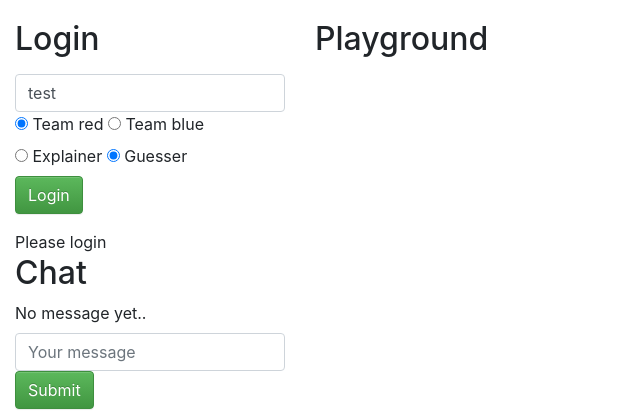
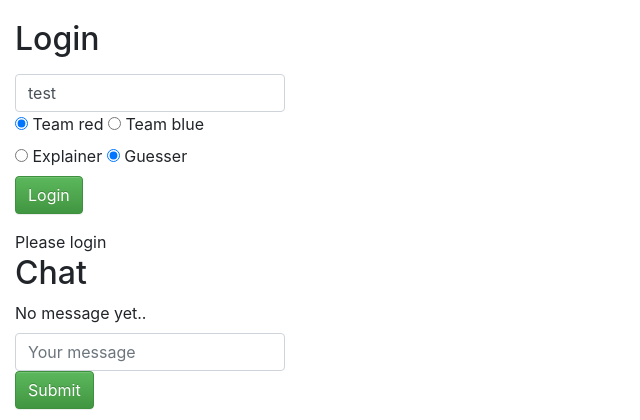
Before and after one commit to dieret/codenames, a Flask app: page / in a window 1440 px wide. Shown: the top 420 px of the page, without its empty margins (0-640 px from the left). Run offline with Flask 2, Linux system fonts and the light colour scheme; parts of the project's set-up code (start-up, migrations or seed data) failed here and were passed over; some libraries are stand-ins or nearby versions.

Commit message:
Remove padding; fix error message

```diff
--- a/main.py
+++ b/main.py
@@ -141,7 +141,7 @@ def handle_tile_clicked_event(json):
         ask_all_sessions_to_request_playground_update()
         # todo: If bomb, the game should be over
     else:
-        msg = f"Tile clicking ignored, because user {user.nameastin} is not " \
+        msg = f"Tile clicking ignored, because user {user.name} is not " \
               f"of role 'guesser', but of role '{user.role}'."
         app.logger.info(msg)
 
--- a/static/css/main.css
+++ b/static/css/main.css
@@ -93,7 +93,7 @@ body {
 
 .container.playground {
     margin-left: 300px;
-    padding-top: 20px;
+    /*padding-top: 20px;*/
 }
 
 
--- a/templates/session.html
+++ b/templates/session.html
@@ -167,7 +167,6 @@
   <body>
 
   <div class="container playground">
-    <h2 class="label label-default">Playground</h2>
     <div id="playground_content">
       <!-- gets filled by the JS -->
     </div>
```
